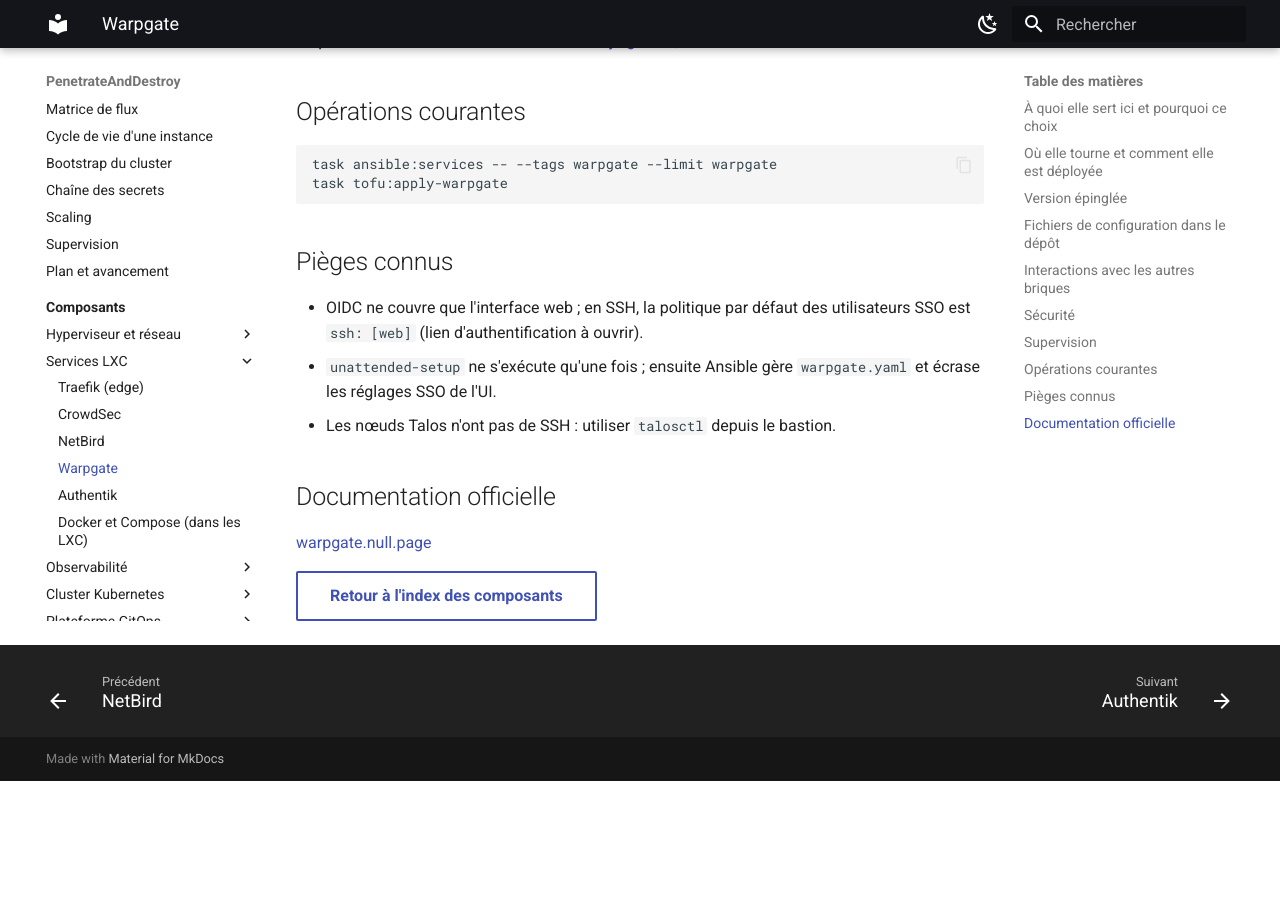
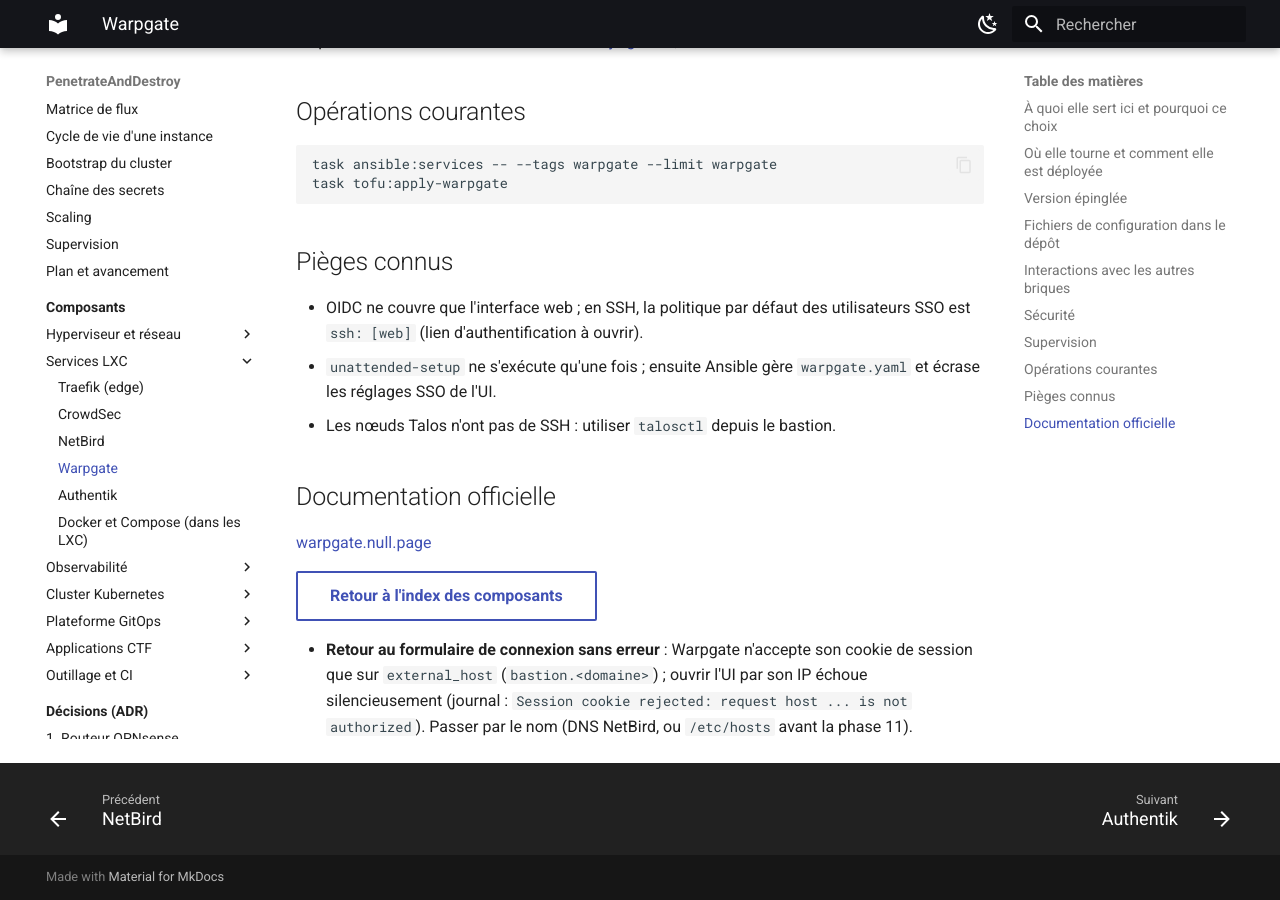
Before and after one commit to kim-tsr/penetrate-and-destroy, an MkDocs documentation site: the page built from docs/composants/warpgate.md, in a window 1280 px wide and 900 px high, scrolled down 1502 px. Built offline with MkDocs 1.6.1 and Material for MkDocs 9.7.7, drawn with Linux system fonts in a browser that asks for light colours; before the commit the page ends 2283 px from its top, so only the background shows below that.

Commit message:
docs(warpgate): UI par son nom (external_host), par IP la session est rejetée sans erreur

```diff
--- a/docs/composants/warpgate.md
+++ b/docs/composants/warpgate.md
@@ -59,3 +59,7 @@
 [warpgate.null.page](https://warpgate.null.page/)
 
 [Retour à l'index des composants](index.md){ .md-button }
+
+- **Retour au formulaire de connexion sans erreur** : Warpgate n'accepte son cookie de session que sur `external_host`
+  (`bastion.<domaine>`) ; ouvrir l'UI par son IP échoue silencieusement (journal : `Session cookie rejected: request host ... is
+  not authorized`). Passer par le nom (DNS NetBird, ou `/etc/hosts` avant la phase 11).
```
Also changed, not shown: docs/guide-deploiement.md (+1 -1 lines).
